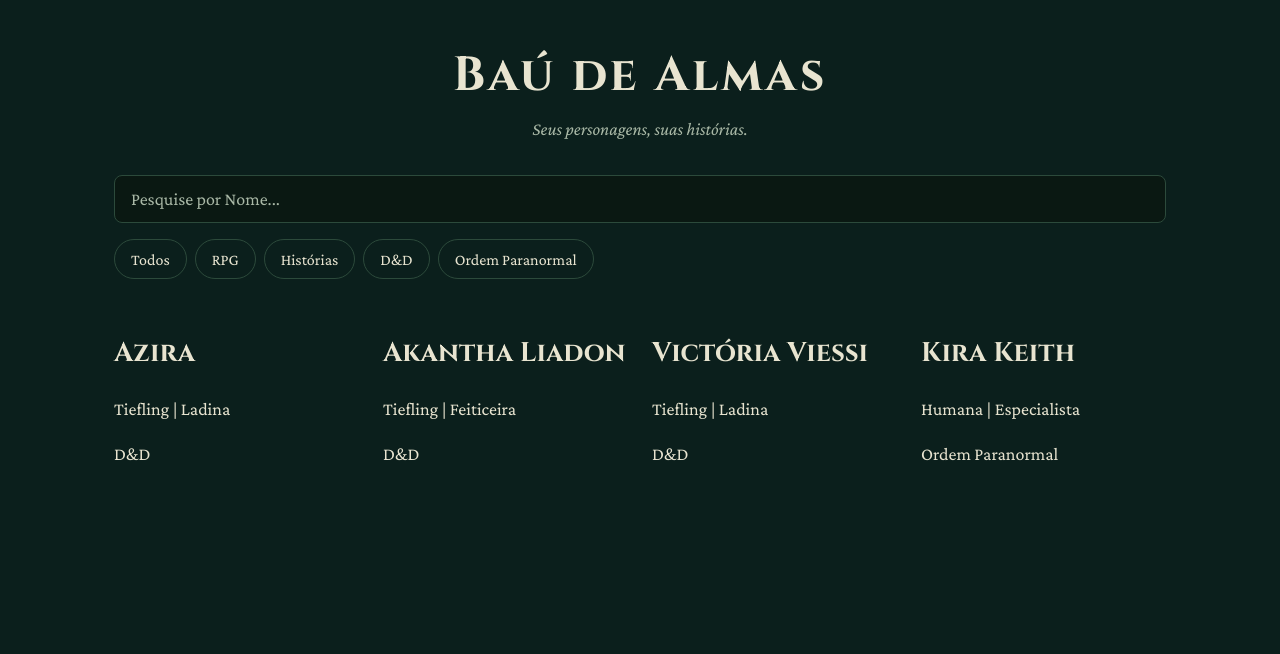
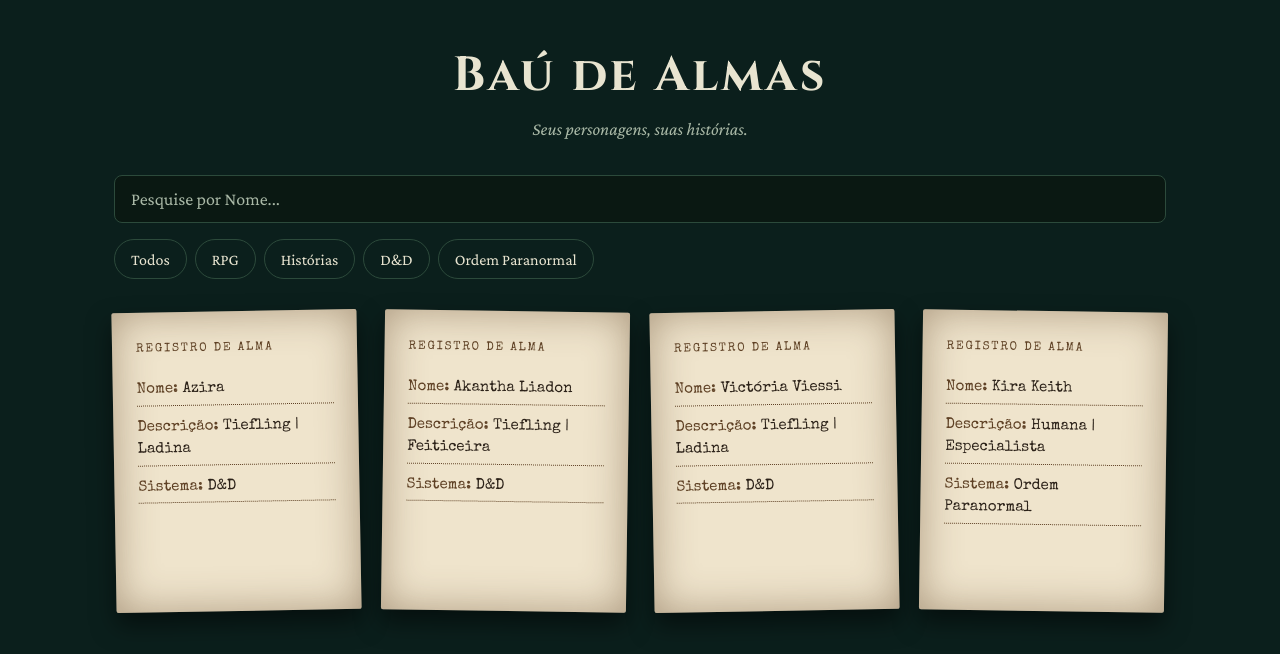
Before and after one commit to stefanycamposofc-oss/bau-de-almas, a React (Vite) app: page / in a window 1280 px wide. Shown: the top 654 px of the page. Built offline with nearby package versions, Linux system fonts and the light colour scheme; a web font is replaced by a local one.

Commit message:
feat: estiliza card como ficha de registro

```diff
--- /dev/null
+++ b/src/components/CardPersonagem.css
@@ -0,0 +1,35 @@
+.ficha {
+  min-height: 300px;
+  padding: 28px 24px;
+  background: var(--pergaminho);
+  color: var(--tinta);
+  font-family: var(--fonte-ficha);
+  border-radius: 2px;
+  box-shadow:
+    inset 0 0 40px rgba(94, 64, 36, 0.45),
+    0 12px 24px rgba(0, 0, 0, 0.5);
+  transform: rotate(-1deg);
+}
+
+.ficha:nth-child(even) {
+  transform: rotate(0.8deg);
+}
+
+.ficha-titulo {
+  display: block;
+  margin-bottom: 20px;
+  font-size: 12px;
+  letter-spacing: 0.15em;
+  color: var(--sepia);
+}
+
+.campo {
+  margin: 0 0 10px;
+  padding-bottom: 4px;
+  border-bottom: 1px dotted var(--sepia);
+  font-size: 15px;
+}
+
+.rotulo {
+  color: var(--sepia);
+}
--- a/src/components/CardPersonagem.jsx
+++ b/src/components/CardPersonagem.jsx
@@ -1,9 +1,12 @@
+import"./CardPersonagem.css"
+
 function CardPersonagem({ nome, resumo,sistema }) {
     return(
-        <div>
-            <h2>{nome}</h2>
-            <p>{resumo}</p>
-            <span>{sistema}</span>
+        <div className="ficha">
+            <span className="ficha-titulo">REGISTRO DE ALMA</span>
+            <p className="campo"><span className="rotulo">Nome:</span> {nome}</p>
+            <p className="campo"><span className="rotulo">Descrição:</span> {resumo}</p>
+            <p className="campo"><span className="rotulo">Sistema:</span> {sistema}</p>
         </div>
     )
 }
```
